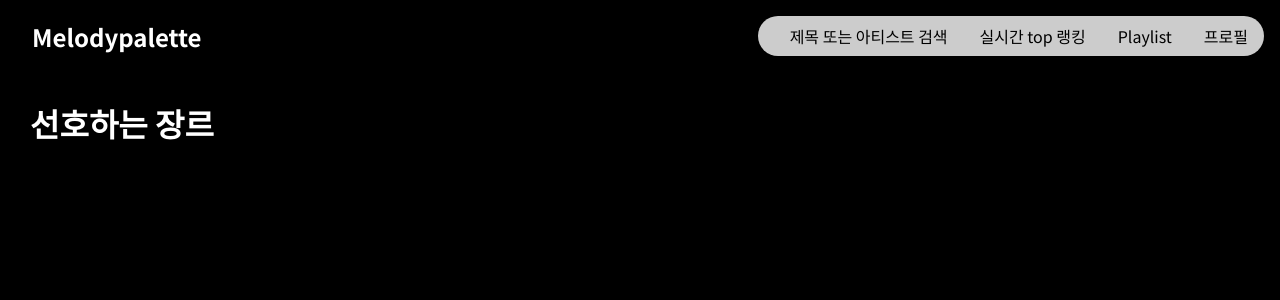
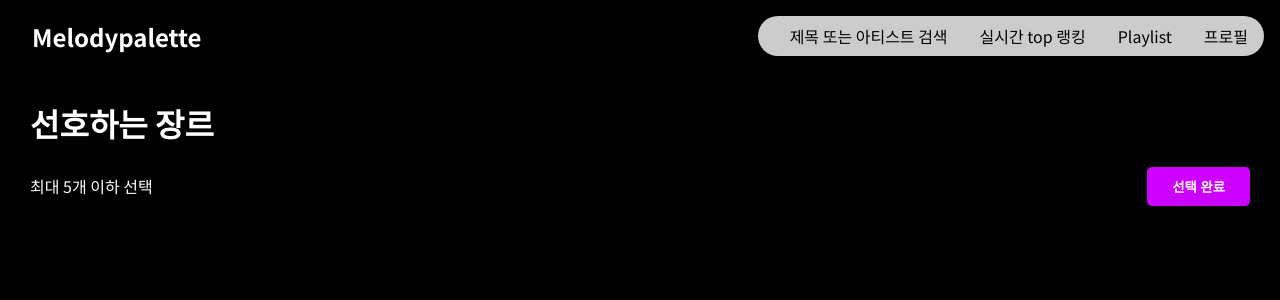
Before and after one commit to joonyoungchoi0801/melodypalette, a React (Create React App) app in the folder client/: page /genres in a window 1280 px wide. Shown: the top 300 px of the page. Built offline with nearby package versions, Linux system fonts and the light colour scheme.

Commit message:
GenreSelection 페이지 생성

```diff
--- a/client/src/components/GenreSelection/GenreSelection.js
+++ b/client/src/components/GenreSelection/GenreSelection.js
@@ -18,6 +18,10 @@ function GenreSelection() {
       </nav>
       <div className='select-container'>
         <h1 className='page-title'>선호하는 장르</h1>
+        <div className='select-complete'>
+          <span className='select-limit'>최대 5개 이하 선택</span>
+          <button className='select-complete-btn'>선택 완료</button>
+        </div>
       </div>
 
     </div>
```
